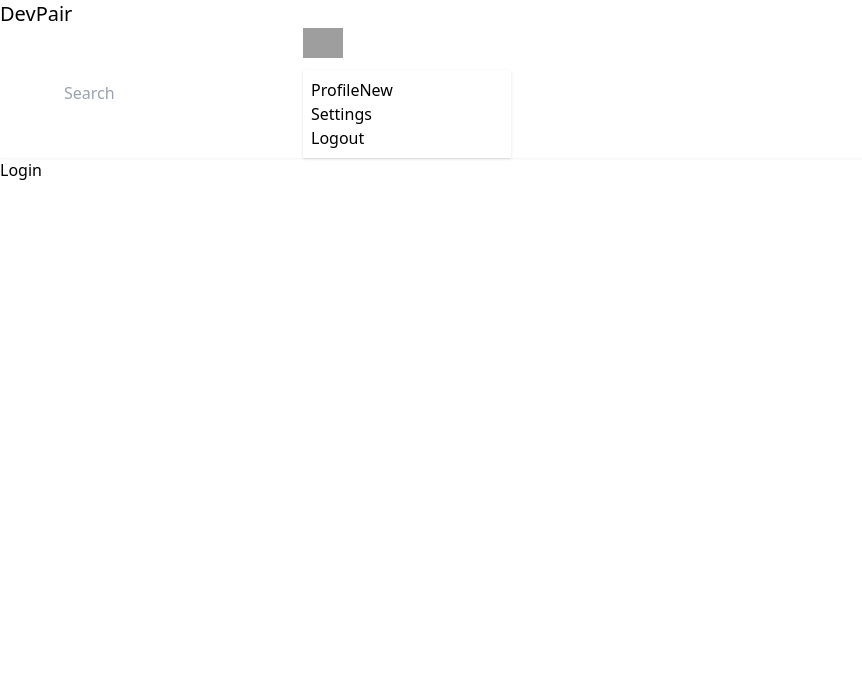
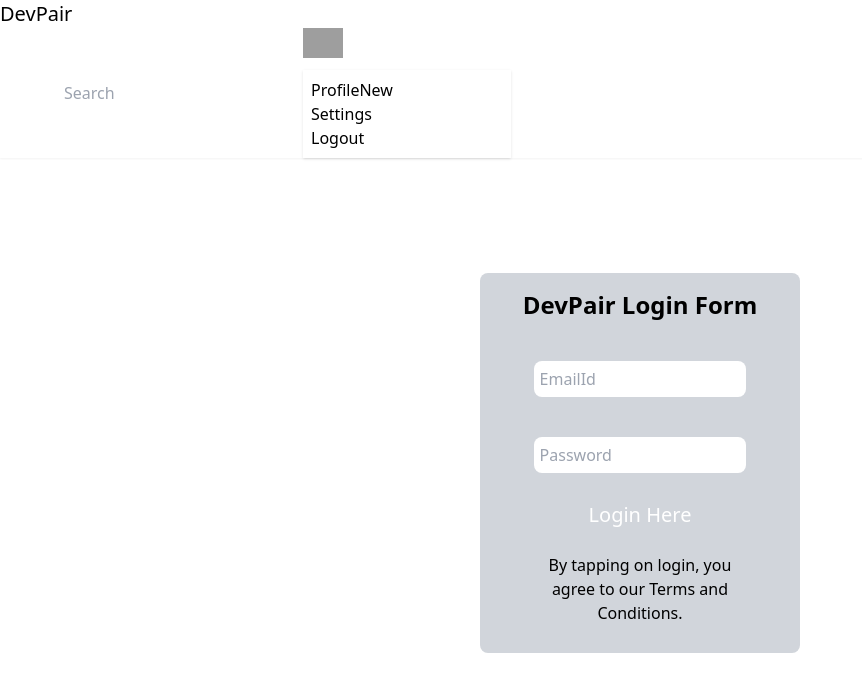
Before and after one commit to darling7429/devpair, a React (Vite) app: page /login in a window 1280 px wide. Shown: the top 692 px of the page, without its empty margins (0-862 px from the left). Built offline with nearby package versions, Linux system fonts and the light colour scheme; grey boxes are pictures that could not be loaded.

Commit message:
added axios library to application and connected to backend

```diff
--- a/package.json
+++ b/package.json
@@ -10,9 +10,12 @@
     "preview": "vite preview"
   },
   "dependencies": {
+    "@reduxjs/toolkit": "^2.8.2",
+    "axios": "^1.11.0",
     "daisyui": "^5.0.50",
     "react": "^19.1.0",
     "react-dom": "^19.1.0",
+    "react-redux": "^9.2.0",
     "react-router-dom": "^7.7.1"
   },
   "devDependencies": {
--- a/src/App.jsx
+++ b/src/App.jsx
@@ -1,12 +1,15 @@
 import { Outlet } from "react-router-dom";
-import Header from "./components/Header"
+import Header from "./components/Header";
 
 const App = () => {
-
-  return <>
-  <Header/>
-  <Outlet/>
-  </>;
+  return (
+    <>
+      <div className="">
+        <Header />
+        <Outlet />
+      </div>
+    </>
+  );
 };
 
 export default App;
--- a/src/components/Body.jsx
+++ /dev/null
@@ -1,11 +0,0 @@
-import React from "react";
-
-const Body = () => {
-  return (
-    <div className="bg-red-600 text-white text-3xl capitalize">
-      welcome to devpair application connect new people!!!!
-    </div>
-  );
-};
-
-export default Body;
--- /dev/null
+++ b/src/components/Feed.jsx
@@ -0,0 +1,9 @@
+import React from 'react'
+
+const Feed = () => {
+  return (
+    <div>Feed</div>
+  )
+}
+
+export default Feed
--- a/src/components/Header.jsx
+++ b/src/components/Header.jsx
@@ -1,4 +1,5 @@
 import React from "react";
+import { Link } from "react-router-dom";
 
 const Header = () => {
   const handlelogout = () => {
@@ -7,7 +8,7 @@ const Header = () => {
 
   return (
     <div className="w-[100%]">
-      <div className="navbar bg-base-100 shadow-sm">
+      <div className="navbar bg-base-900 shadow-sm">
         <div className="flex-1">
           <a className="btn btn-ghost text-xl" href="#">
             DevPair
@@ -35,10 +36,10 @@ const Header = () => {
               tabIndex={0}
               className="menu menu-sm dropdown-content bg-base-100 rounded-box z-1 mt-3 w-52 p-2 shadow">
               <li>
-                <a className="justify-between">
+                <Link className="justify-between" to="/userprofile">
                   Profile
                   <span className="badge">New</span>
-                </a>
+                </Link>
               </li>
               <li>
                 <a>Settings</a>
--- a/src/components/Login.jsx
+++ b/src/components/Login.jsx
@@ -1,13 +1,97 @@
-import React from 'react'
-import { useParams } from 'react-router-dom'
+import { useState } from "react";
+import { validation } from "./utils/validation";
+import axios from "axios";
 
 const Login = () => {
-  const {userid}=useParams()
-  console.log(userid)
+  const [pass, showpass] = useState(false);
+  const [email, setemail] = useState("");
+  const [password, setpassword] = useState("");
+  //const [error, seterror] = useState("");
+  const handleemail = (e) => {
+    setemail(e.target.value);
+  };
+  const handlepassword = (e) => {
+    setpassword(e.target.value);
+  };
+  const handleform = async (e) => {
+    e.preventDefault();
+    try {
+      const isvalid = validation(email, password);
+      if (isvalid) {
+        const data = {
+          emailId: email,
+          password: password,
+        };
+        const res = await axios.post("http://localhost:3000/login", data, {
+          withCredentials: true,
+        });
+
+        console.log(res);
+        //window.location.href = "/";
+
+        //   setemail("");
+        //   setpassword("");
+      }
+    } catch (error) {
+      alert(error.response.data)
+    }
+  };
 
   return (
-    <div>Login</div>
-  )
-}
+    <>
+      <div className=" w-[100%]   flex flex-col items-center justify-center">
+        <form
+          className="bg-gray-300 w-[25%]     text-center rounded-lg p-2 mt-[9%]"
+          onSubmit={handleform}>
+          <div className="form_header pt-2">
+            <p className="text-2xl font-bold capitalize">DevPair Login form</p>
+          </div>
+          <div className="form-body flex flex-col w-[70%] mx-auto relative ">
+            <input
+              required
+              type="text"
+              placeholder="EmailId"
+              className="my-10 p-1.5 rounded-lg border-none outline-none"
+              value={email}
+              onChange={handleemail}
+            />
+            <input
+              type={pass ? "text" : "password"}
+              placeholder="Password"
+              className=" p-1.5 rounded-lg border-none outline-none"
+              value={password}
+              onChange={handlepassword}
+              required
+            />
+            {password ? (
+              <span
+                className="absolute top-[80%] left-[80%] cursor-pointer"
+                onClick={() => {
+                  showpass(!pass);
+                }}>
+                {pass ? "hide" : "show"}
+              </span>
+            ) : (
+              ""
+            )}
+          </div>
 
-export default Login
+          <div className="my-5">
+            <button className=" btn  btn-success p-2 text-xl rounded-lg text-white ">
+              Login Here
+            </button>
+            <p className=" w-[70%] mx-auto mt-4 ">
+              By tapping on login, you agree to our{" "}
+              <a href="/terms" target="_blank">
+                Terms and Conditions
+              </a>
+              .
+            </p>
+          </div>
+        </form>
+      </div>
+    </>
+  );
+};
+
+export default Login;
--- /dev/null
+++ b/src/components/Profile.jsx
@@ -0,0 +1,7 @@
+import React from "react";
+
+const Profile = () => {
+  return <div>Welcome to profile page!!! you can update your profile here</div>;
+};
+
+export default Profile;
--- /dev/null
+++ b/src/components/utils/validation.js
@@ -0,0 +1,12 @@
+export const validation = (email, password) => {
+  const emailregex = /^[^\s@]+@[^\s@]+\.[^\s@]+$/;
+  const passwordregex = /^(?=.*[A-Z])(?=.*\d)(?=.*[^A-Za-z0-9]).{8,}$/;
+
+  if (emailregex.test(email)) {
+    if (passwordregex.test(password)) {
+      return true;
+    }
+  } else {
+    return null;
+  }
+};
```
Also changed, not shown: src/main.jsx (+8 -2 lines), src/redux/slices/userslice.js (added), src/redux/store.js (added), 1 other file (tests, documents, lock files or other folders).
